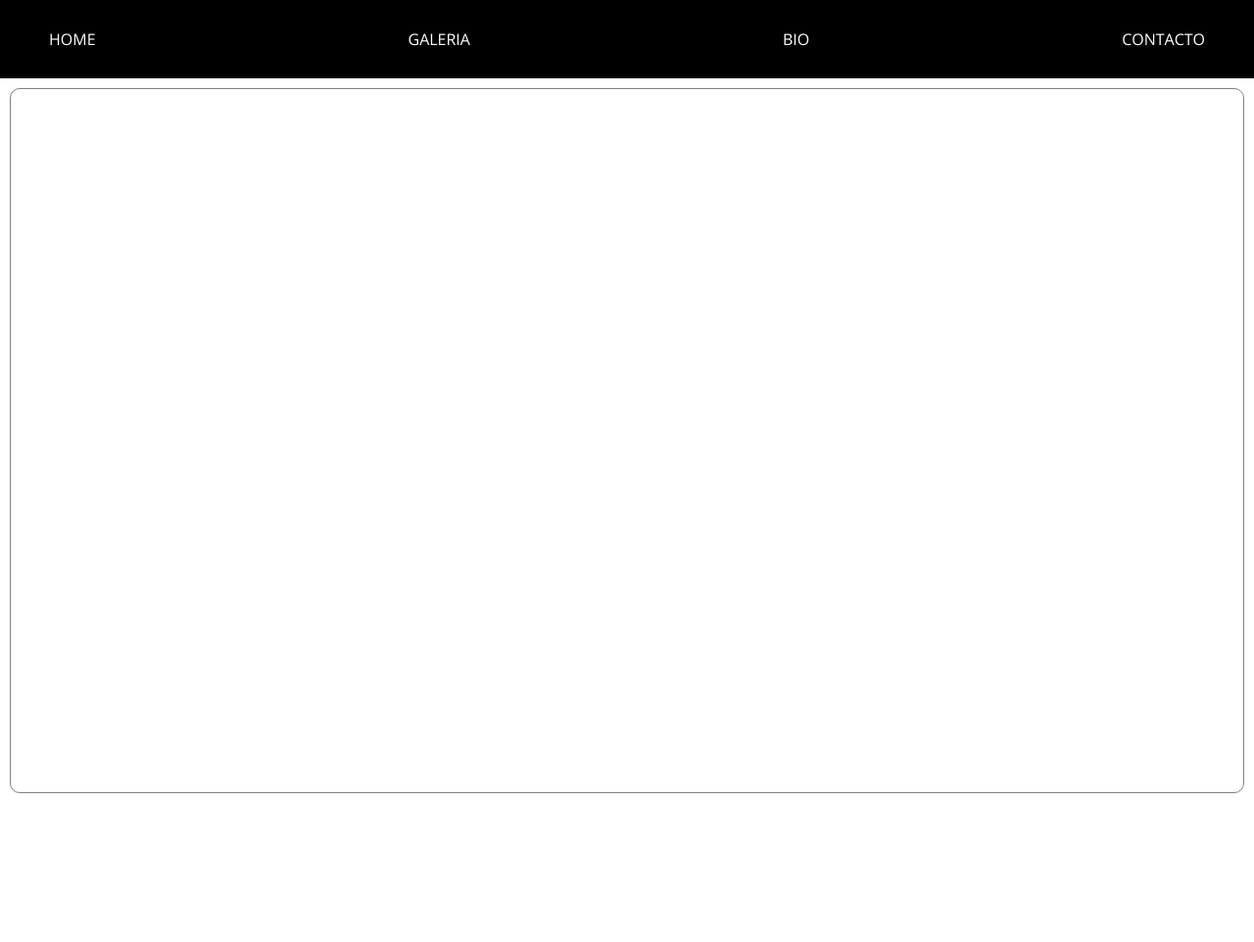
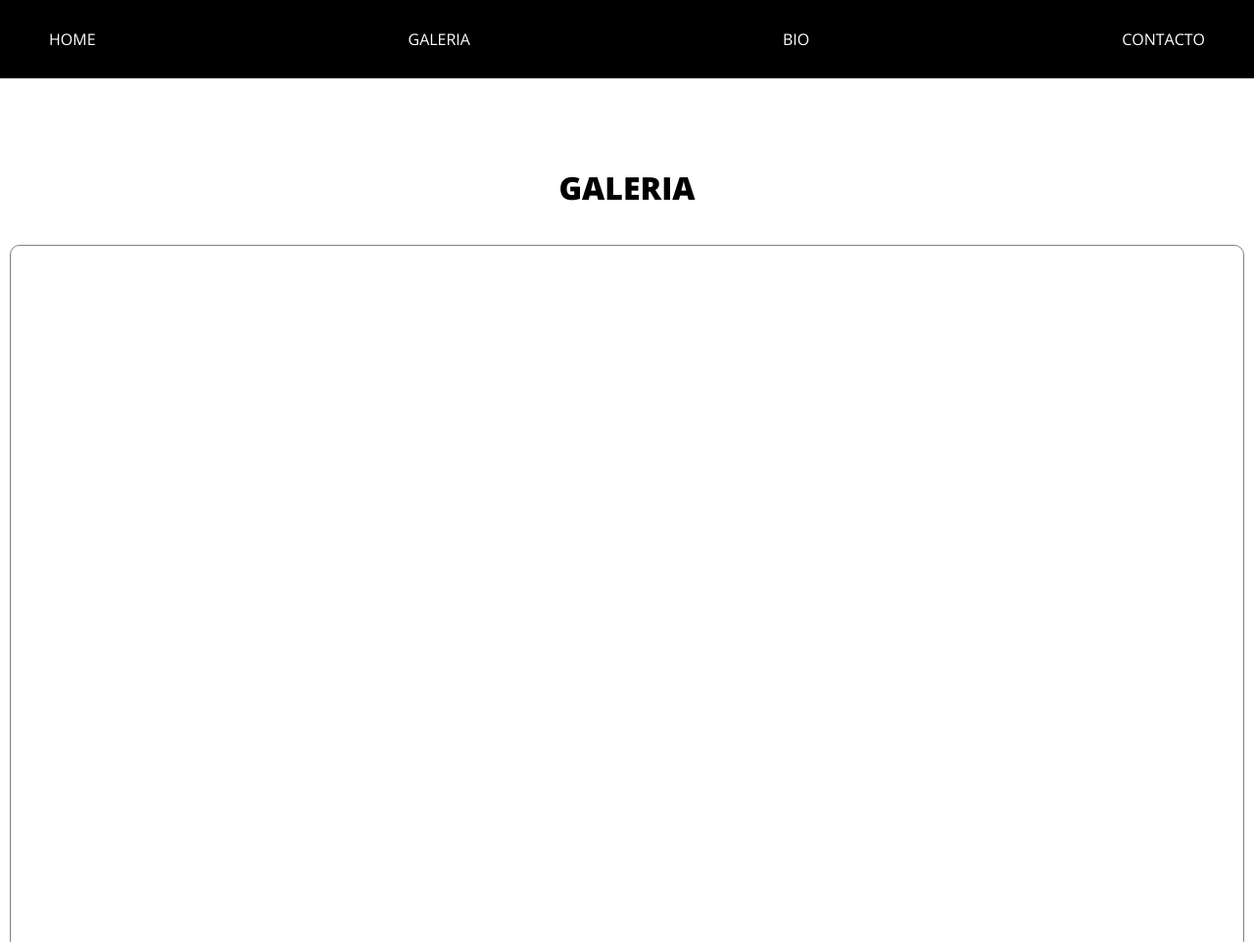
Before and after one commit to Damet24/historyMoment, a plain HTML site: page index.html in a window 1280 px wide. Shown: the part 720-1682 px from the top of the page at 98% size. Drawn offline with nearby package versions, Linux system fonts and the light colour scheme.

Commit message:
scroll and seccion fixed

```diff
--- a/css/style.css
+++ b/css/style.css
@@ -59,3 +59,10 @@ a {
   border-radius: 10px;
   min-height: 90vh;
 }
+
+.seccion-title {
+  height: 10vh;
+  padding: 10px;
+  margin: auto;
+  text-align: center;
+}
--- a/index.html
+++ b/index.html
@@ -16,13 +16,11 @@
       <a class="nav-item" href="#gallery">GALERIA</a>
       <a class="nav-item" href="#">BIO</a>
       <a class="nav-item" href="#">CONTACTO</a>
-      <!-- <a class="nav-item" href="#">home</a> -->
     </nav>
   </div>
-  <div class="gallery" id="gallery">
-  </div>
-  <div class="head"></div>
-  <div class="head"></div>
+  <h1 class="seccion-title" id="gallery"></h1>
+  <h1 class="seccion-title">GALERIA</h1>
+  <div class="gallery"></div>
   <script src="./js/scroll.js"></script>
 </body>
 </html>
```
Also changed, not shown: img/img1.jpg (added), img/img2.jpg (added), img/img3.jpg (added).
